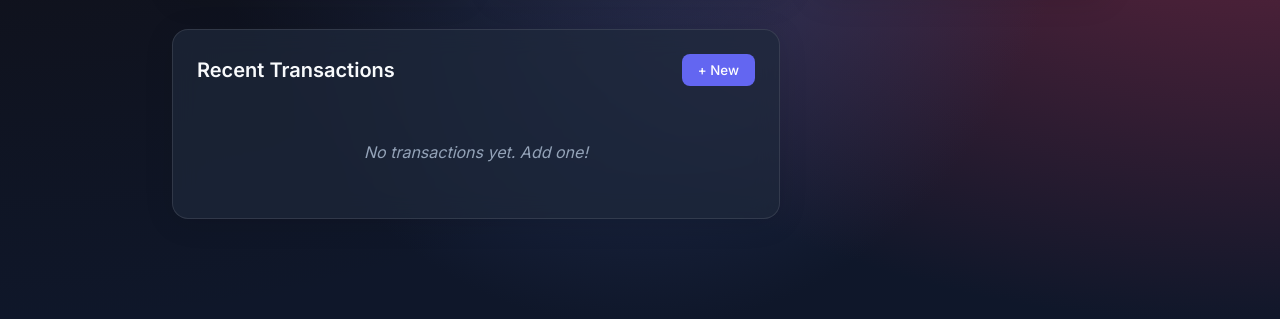
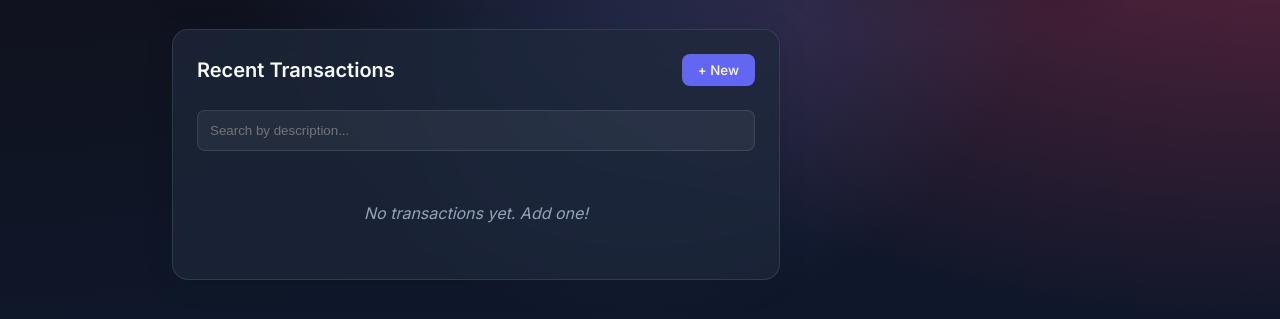
Before and after one commit to KHAN-ALI-045/expense-tracker, a website built with Vite: page index.html in a window 1280 px wide. Shown: the part 237-556 px from the top of the page. Built offline with nearby package versions, Linux system fonts and the light colour scheme; no server answers.

Commit message:
Update index.html

```diff
--- a/index.html
+++ b/index.html
@@ -58,6 +58,14 @@
               <h2>Recent Transactions</h2>
               <button class="btn-primary" id="add-transaction-btn">+ New</button>
             </div>
+
+            <!-- --- ADDED: LIVE SEARCH BAR --- -->
+            <div style="margin-bottom: 20px;">
+              <input type="text" id="search-input" placeholder="Search by description..."
+                     style="width: 100%; padding: 12px; background: rgba(255,255,255,0.05); border: 1px solid rgba(255,255,255,0.1); border-radius: 8px; color: white; outline: none; transition: 0.3s;">
+            </div>
+            <!-- ----------------------------- -->
+
             <ul class="transaction-list" id="transaction-list">
               <!-- Transactions will be rendered here -->
               <div class="empty-state">No transactions yet. Add one!</div>
@@ -79,7 +87,7 @@
               <div class="form-group">
                 <label for="receipt">Receipt (Optional Image)</label>
                 <input type="file" id="receipt" accept="image/*" />
-                <small>Upload receipt to AWS S3 (Storage as a Service).</small>
+                <small>Upload receipt to Cloudinary (Storage as a Service).</small>
               </div>
               <button class="btn-primary full-width">Add transaction</button>
             </form>
```
